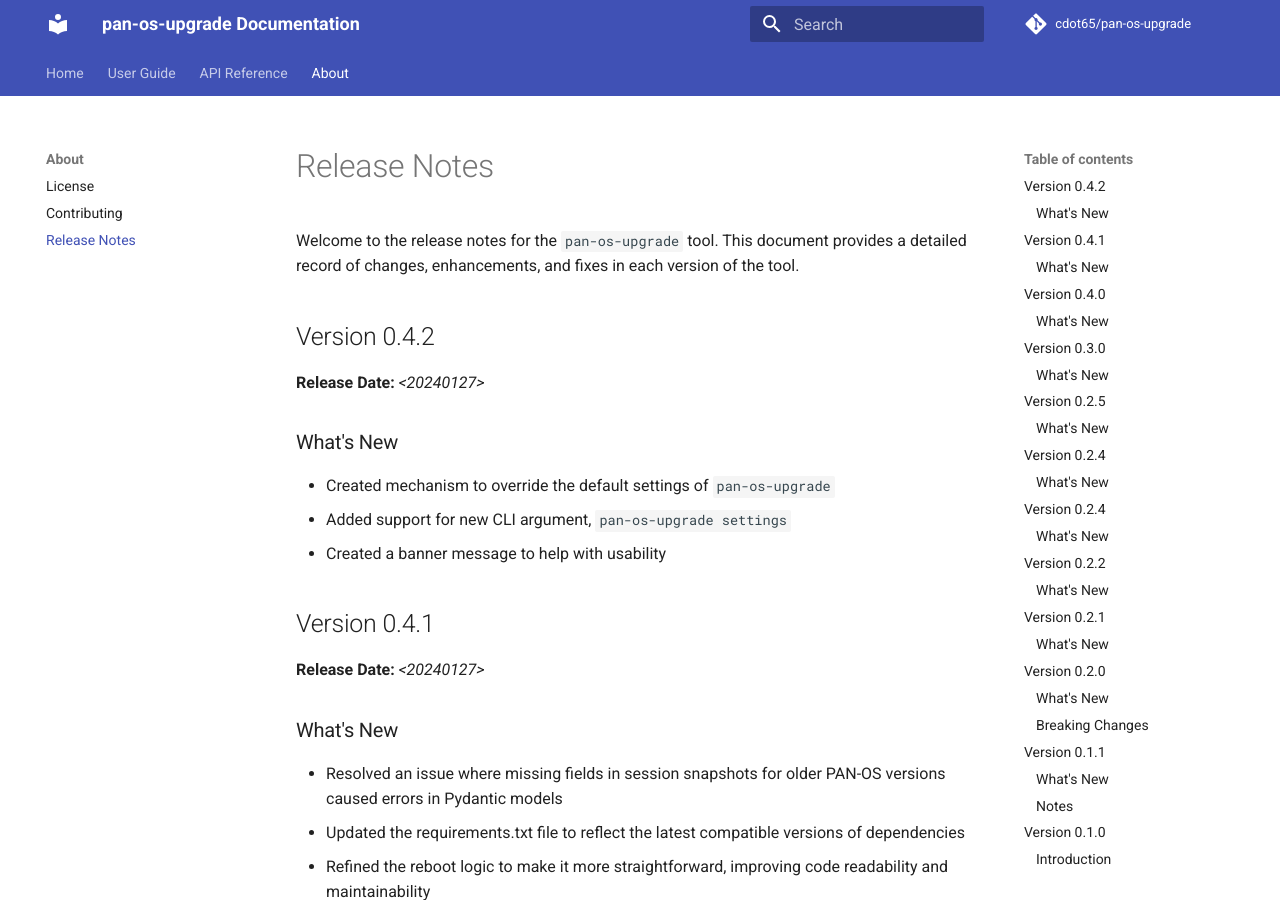
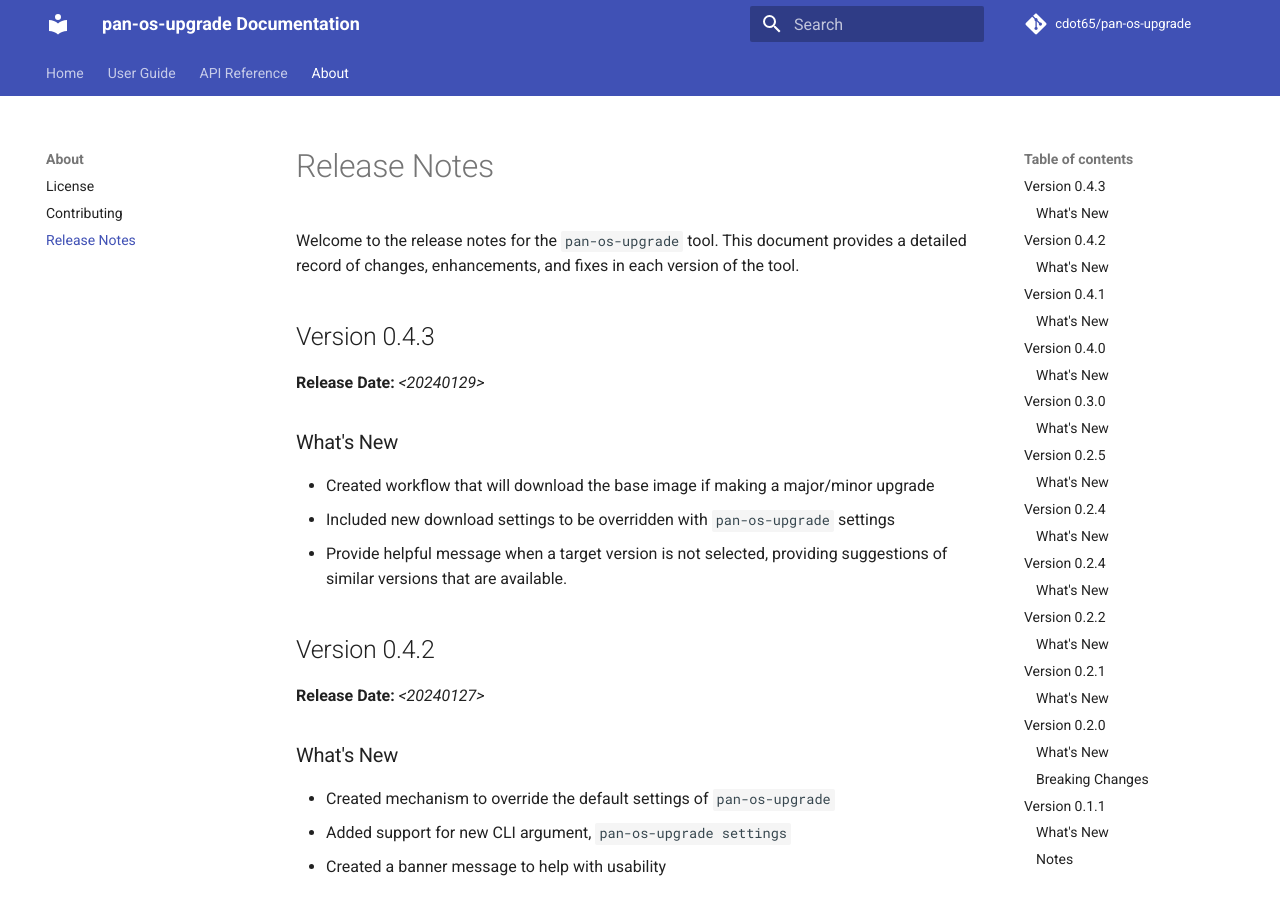
Before and after one commit to cdot65/pan-os-upgrade, an MkDocs documentation site: the page built from docs/about/release-notes.md, in a window 1280 px wide and 900 px high. Built offline with MkDocs 1.6.1 and Material for MkDocs 9.7.7, drawn with Linux system fonts in a browser that asks for light colours; comment, search, counter and statistics services are not loaded.

Commit message:
Update pan-os-upgrade to version 0.4.3

```diff
--- a/docs/about/release-notes.md
+++ b/docs/about/release-notes.md
@@ -1,11 +1,22 @@
 # Release Notes
 
 Welcome to the release notes for the `pan-os-upgrade` tool. This document provides a detailed record of changes, enhancements, and fixes in each version of the tool.
+
+## Version 0.4.3
+
+**Release Date:** *<20240129>*
+
+### What's New
+
+- Created workflow that will download the base image if making a major/minor upgrade
+- Included new download settings to be overridden with `pan-os-upgrade` settings
+- Provide helpful message when a target version is not selected, providing suggestions of similar versions that are available.
 
 ## Version 0.4.2
 
 **Release Date:** *<20240127>*
 
+<!-- trunk-ignore(markdownlint/MD024) -->
 ### What's New
 
 - Created mechanism to override the default settings of `pan-os-upgrade`
--- a/pyproject.toml
+++ b/pyproject.toml
@@ -1,6 +1,6 @@
 [tool.poetry]
 name = "pan-os-upgrade"
-version = "0.4.2"
+version = "0.4.3"
 description = "Python script to automate the upgrade process of PAN-OS firewalls."
 authors = ["Calvin Remsburg <cremsburg.dev@gmail.com>"]
 license = "Apache 2.0"
```
Also changed, not shown: 1 other file.
